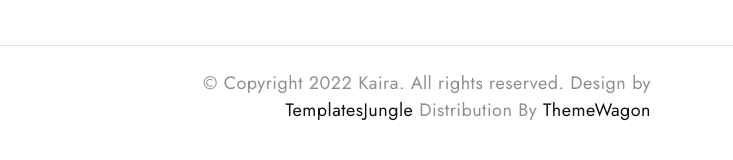
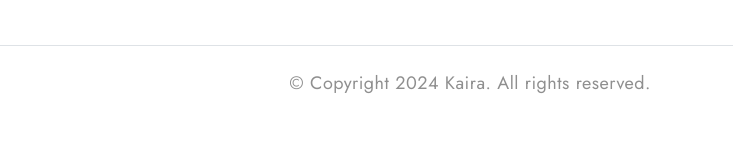
Before and after one commit to codewithzilan/Kaira-Web-Clone, a plain HTML site: page index.html in a window 1280 px wide. Shown: the part 8388-8548 px from the top of the page, 547-1280 px from the left. After the commit the page ends 8525 px from the top, so only its background shows below. Drawn offline with nearby package versions, Linux system fonts and the light colour scheme.

Commit message:
Footer part update

```diff
--- a/index.html
+++ b/index.html
@@ -1405,9 +1405,7 @@
             </div>
           </div>
           <div class="col-md-6 text-end">
-            <p>© Copyright 2022 Kaira. All rights reserved. Design by <a href="https://templatesjungle.com"
-                target="_blank">TemplatesJungle</a> Distribution By <a href="https://themewagon.com"
-              target="blank">ThemeWagon</a></p>
+            <p>© Copyright 2024 Kaira. All rights reserved.</p>
           </div>
         </div>
       </div>
```
